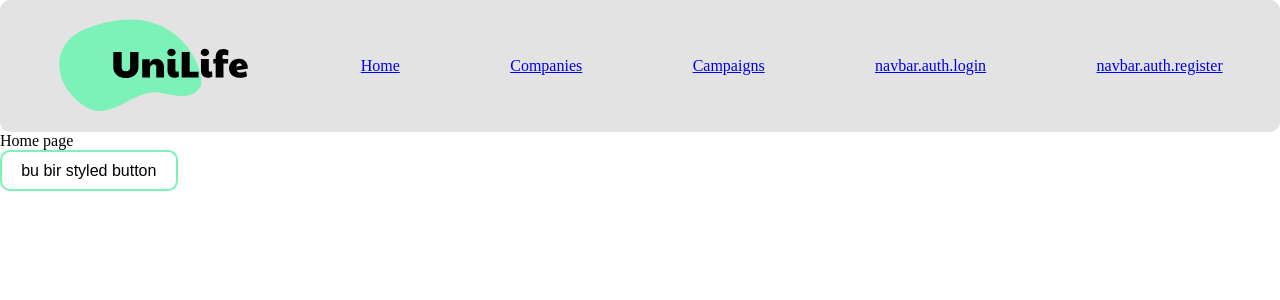
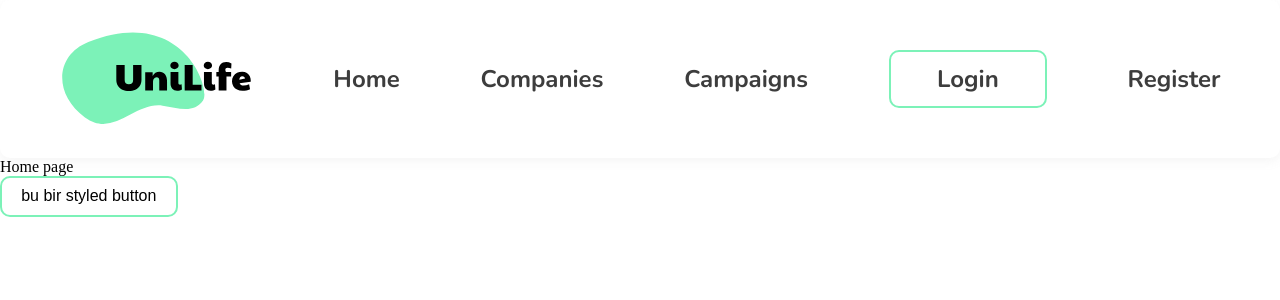
Before and after one commit to alperyesilyurt/student-campaign-app, a React (Vite) app: page / in a window 1280 px wide. Shown: the top 300 px of the page. Built offline with nearby package versions, Linux system fonts and the light colour scheme.

Commit message:
feat: navbar css updated

```diff
--- a/src/App.css
+++ b/src/App.css
@@ -1,3 +1,5 @@
+@import url("https://fonts.googleapis.com/css2?family=Montserrat:wght@300;400;600&family=Nunito:wght@300;400;700&family=Poppins:wght@300;400;600&display=swap");
+
 /* #root {
   max-width: 1280px;
   margin: 0 auto;
--- a/src/components/Navbar.tsx
+++ b/src/components/Navbar.tsx
@@ -1,3 +1,4 @@
+import { builtinModules } from "module";
 import React from "react";
 import { useTranslation } from "react-i18next";
 import { Link, useLocation } from "react-router-dom";
@@ -7,27 +8,43 @@ import UniLifeLogo from "./icons/UniLifeLogo";
 type Props = {};
 
 const NavbarWrapper = styled.div`
-  padding: 1em 0.6em;
-  background: #0000001c;
+  padding: 1.2em 0.8em;
+  background: #ffffff;
+  box-shadow: 0px 4px 10px rgba(169, 169, 169, 0.1);
   border-radius: 10px;
   display: flex;
   justify-content: space-around;
   align-items: center;
-  gap: 15px;
+  font-family: "Nunito";
+  font-style: normal;
+  font-weight: 700;
+  font-size: 24px;
+  line-height: 22px;
 `;
+const linkStyle = {
+  textDecoration: "none",
+  color: "#3D3D3D",
+};
+const linkStyleLogin = {
+  textDecoration: "none",
+  color: "#3D3D3D",
+  border: "2.5px solid #7CF2B8",
+  borderRadius: "10px",
+  padding: "16px 46px"
+};
 
-export default function Navbar({ }: Props) {
 
+export default function Navbar({}: Props) {
   const location = useLocation();
 
-/*   console.log('hash', location.hash);
+  /*   console.log('hash', location.hash);
   console.log('pathname', location.pathname);
   console.log('search', location.search); */
 
-  if(location.pathname==="/auth/register"){
+  if (location.pathname === "/auth/register") {
     return null;
   }
-  if(location.pathname==="/auth/login"){
+  if (location.pathname === "/auth/login") {
     return null;
   }
 
@@ -35,12 +52,22 @@ export default function Navbar({ }: Props) {
   return (
     <NavbarWrapper>
       <UniLifeLogo />
-      <Link to="/">{t("navbar.home")}</Link>
-      <Link to="/companies">{t("navbar.companies")}</Link>
-      <Link to="/campaigns">{t("navbar.campaigns")}</Link>
-      <Link to="/auth/login">{t("navbar.auth.login")}</Link>
-      <Link to="/auth/register">{t("navbar.auth.register")}</Link>
 
+      <Link style={linkStyle} to="/">
+        {t("navbar.home")}
+      </Link>
+      <Link style={linkStyle} to="/companies">
+        {t("navbar.companies")}
+      </Link>
+      <Link style={linkStyle} to="/campaigns">
+        {t("navbar.campaigns")}
+      </Link>
+      <Link style={linkStyleLogin} to="/auth/login">
+        Login
+      </Link>
+      <Link style={linkStyle} to="/auth/register">
+        Register
+      </Link>
     </NavbarWrapper>
   );
 }
```
